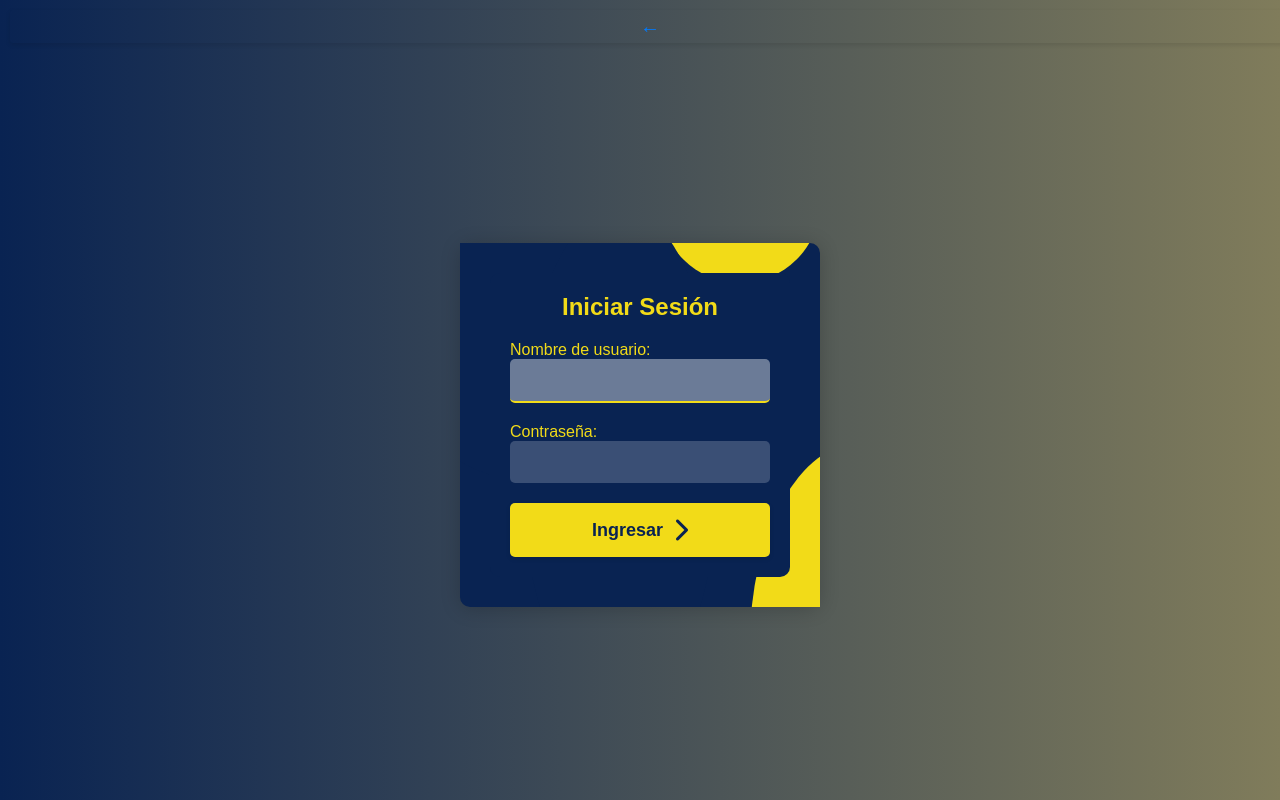
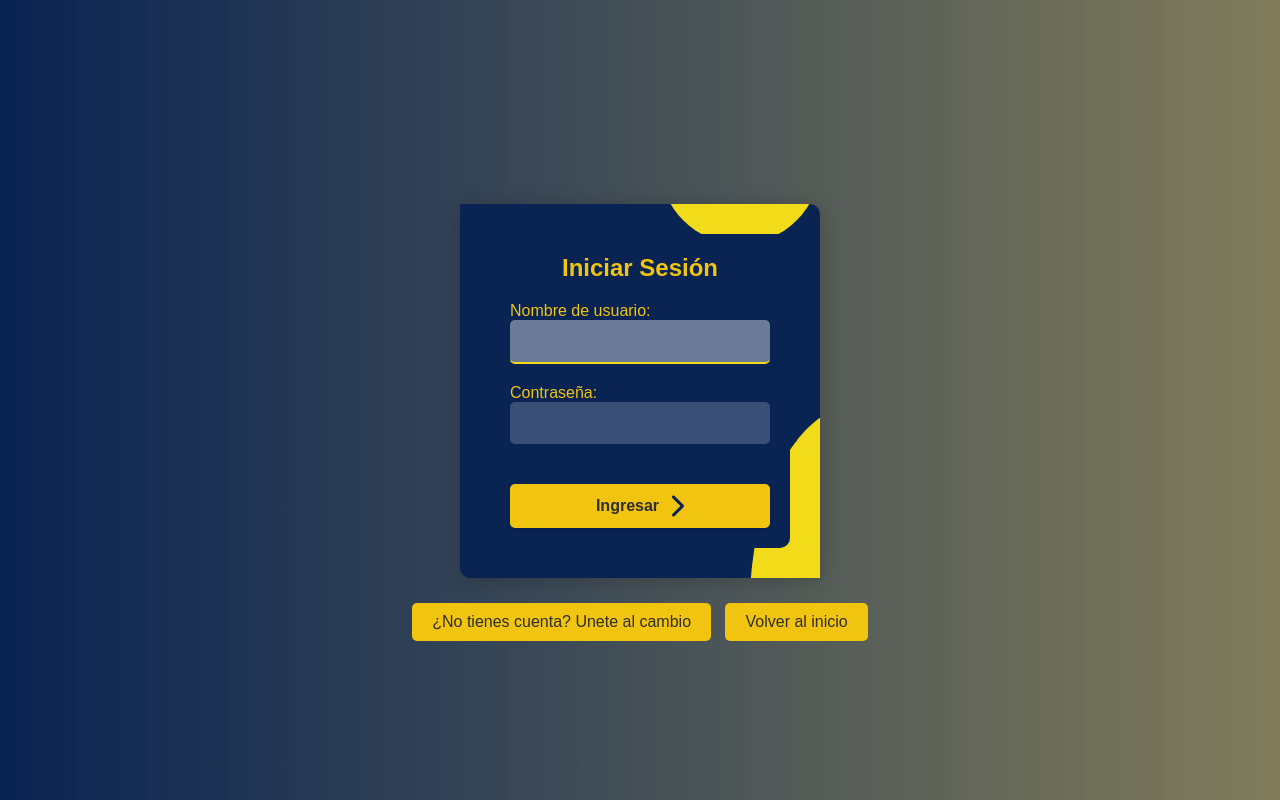
Before and after one commit to Angu017/Save_in, a Django app: page /signin/ in a window 1280 px wide. Run offline with Django 5.2, Linux system fonts and the light colour scheme; some libraries are stand-ins or nearby versions.

Commit message:
Update signin.html

```diff
--- a/ventas/pagina/templates/signin.html
+++ b/ventas/pagina/templates/signin.html
@@ -1,6 +1,7 @@
 {% load static %}
 <!DOCTYPE html>
 <html lang="es">
+
 <head>
     <meta charset="UTF-8">
     <meta name="viewport" content="width=device-width, initial-scale=1.0">
@@ -9,31 +10,85 @@
     <style>
         /* Estilo para el botón de retroceso */
         .back-btn {
-            position: fixed;  /* Fijar el botón en la esquina superior izquierda */
-            top: 10px;  /* Alineación superior */
-            left: 10px;  /* Alineación izquierda */
-            font-size: 20px;  /* Tamaño pequeño de la flecha */
+            position: fixed;
+            top: 10px;
+            left: 10px;
+            font-size: 20px;
             background: none;
             border: none;
             color: #007bff;
             cursor: pointer;
-            padding: 5px 10px;  /* Añadir un poco de espacio alrededor */
-            border-radius: 3px;  /* Bordes redondeados para el botón */
+            padding: 5px 10px;
+            border-radius: 3px;
         }
 
-        /* Cambiar el color cuando el ratón pasa sobre el botón */
         .back-btn:hover {
             color: #0056b3;
         }
 
         .container {
-            padding-top: 50px; /* Para que el contenido no se superponga con el botón */
+            padding-top: 50px;
+            display: flex;
+            flex-direction: column;
+            align-items: center;
+            color: #f1c40f;
+            /* Color de texto en amarillo */
+        }
+
+        .screen__content h1 {
+            color: #f1c40f;
+            /* Color amarillo */
+        }
+
+        /* Botón de inicio de sesión */
+        .login__submit {
+            background-color: #f1c40f;
+            /* Color de fondo amarillo */
+            border: none;
+            color: #2e2e2e;
+            /* Color de texto */
+            padding: 10px 20px;
+            margin-top: 20px;
+            border-radius: 5px;
+            cursor: pointer;
+            font-size: 16px;
+            width: 100%;
+            transition: background-color 0.3s, color 0.3s;
+        }
+
+        .login__submit:hover {
+            background-color: #d4b40f;
+            /* Fondo más oscuro */
+        }
+
+        /* Botones adicionales */
+        .action-buttons {
+            margin-top: 20px;
+            text-align: center;
+        }
+
+        .action-buttons a {
+            display: inline-block;
+            background-color: #f1c40f;
+            /* Color de fondo amarillo */
+            color: #2e2e2e;
+            /* Color de texto */
+            padding: 10px 20px;
+            border-radius: 5px;
+            text-decoration: none;
+            margin: 5px;
+            font-size: 16px;
+            transition: background-color 0.3s, color 0.3s;
+        }
+
+        .action-buttons a:hover {
+            background-color: #d4b40f;
+            /* Fondo más oscuro */
         }
     </style>
 </head>
+
 <body>
-    <!-- Botón de flecha para regresar a la página anterior -->
-    <button class="back-btn" onclick="history.back()">←</button>
 
     <div class="container">
         <div class="screen">
@@ -46,7 +101,6 @@
                         Ingresar
                         <i class="button__icon fas fa-chevron-right"></i>
                     </button>
-
                 </form>
             </div>
             <div class="screen__background">
@@ -56,9 +110,16 @@
                 <span class="screen__background__shape screen__background__shape4"></span>
             </div>
         </div>
-    </div>
 
-    <!-- FontAwesome Script -->
-    <script src="https://kit.fontawesome.com/a076d05399.js" crossorigin="anonymous"></script>
+        <!-- Botones debajo del contenedor principal -->
+        <div class="action-buttons">
+            <a href="{% url 'signup' %}">¿No tienes cuenta? Unete al cambio</a>
+            <a href="{% url 'index' %}">Volver al inicio</a>
+        </div>
+
+
+        <!-- FontAwesome Script -->
+        <script src="https://kit.fontawesome.com/a076d05399.js" crossorigin="anonymous"></script>
 </body>
+
 </html>
```
